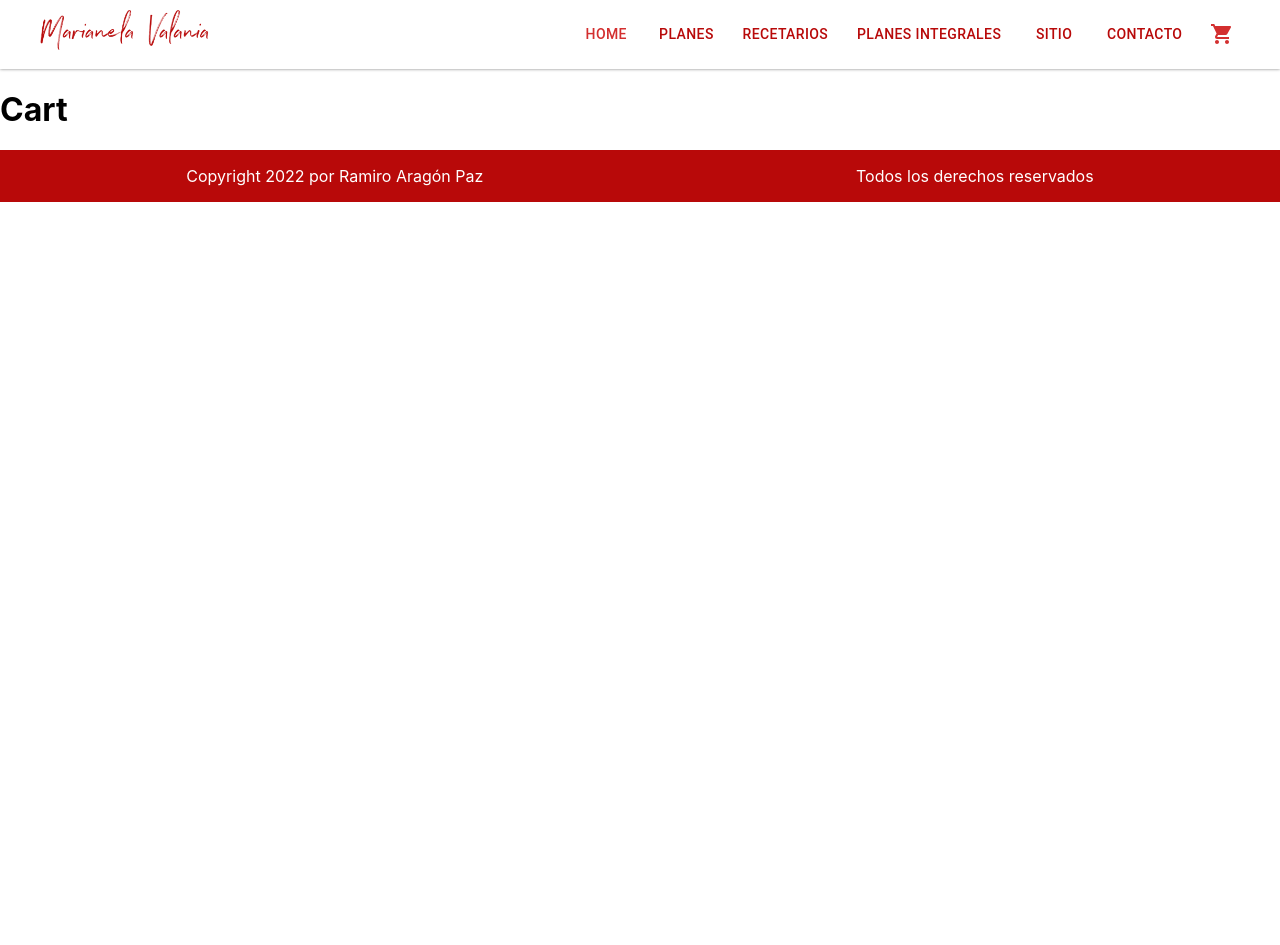
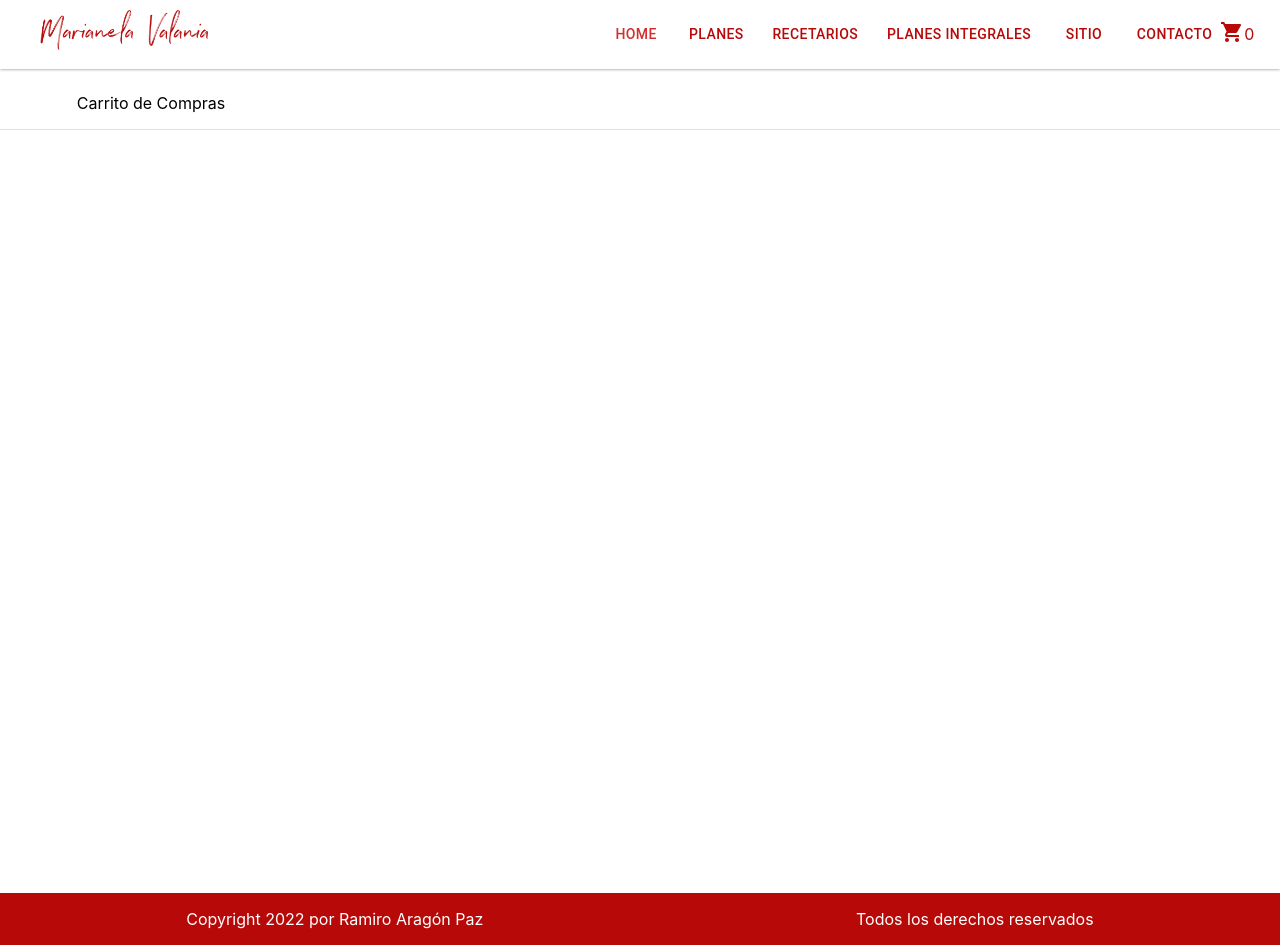
Before and after one commit to RamiroAragonPaz/ReactEcommerce, a React (Create React App) app: page /cart in a window 1280 px wide. Before the commit the page ends 800 px from the top, so only its background shows below. Built offline with nearby package versions, Linux system fonts and the light colour scheme.

Commit message:
context and cart

```diff
--- a/src/App.js
+++ b/src/App.js
@@ -5,21 +5,25 @@ import ItemListContainer from './components/ListProducts/ItemListContainer'
 import ItemList from './components/ListProducts/ItemList';
 import ItemDetailContainer from './components/ListProducts/ItemDetail/ItemDetailContainer'
 import { BrowserRouter, Routes, Route } from 'react-router-dom'
-
+import Cart from './components/Pages/Cart'
+//Context
+import { CartProvider } from './components/Context/CartContext'
 
 function App() {
   return (
     <div className="App">
       <BrowserRouter>
+        <CartProvider>
           <NavBar />
           <Routes>
           <Route path="/" element={<ItemListContainer />}/>
           <Route path="/:category" element={<ItemListContainer />}/>
           <Route path="/:category/:id" element={<ItemDetailContainer />}/>
           <Route path="/contacto" element={<h1> Formulario de Contacto</h1>}/>
-        <Route path="/cart" element={<h1>Cart</h1>}/>
+          <Route path="/cart" element={<Cart/>}/>
           <Route path="*" element={<h1>Error 404</h1>} />
           </Routes>
+          </CartProvider>
         <Footer />
       </BrowserRouter>
 
--- a/src/components/CardButtons/ItemCount.js
+++ b/src/components/CardButtons/ItemCount.js
@@ -2,7 +2,7 @@ import React, { useState, useEffect } from 'react';
 import Button from '@mui/material/Button';
 import ItemDetailContainer from '../ListProducts/ItemDetail/ItemDetailContainer';
 import Item from '../ListProducts/Item';
-import { Link } from 'react-router-dom'
+
 
 
 export default function ItemCount ({ action1, action2, action3 }) {
@@ -11,7 +11,7 @@ export default function ItemCount ({ action1, action2, action3 }) {
         <div className="buttons">
             <Button color="error"  onClick={action3}>-</Button>
             <div className="cart-add">
-            <Link to={`/cart`}><Button variant="contained" color="error" onClick={action1}>Comprar</Button></Link>
+            <Button variant="contained" color="error" onClick={action1}>Comprar</Button>
             </div>
             <Button color="error" onClick={action2}>+</Button>
         </div>
--- a/src/components/Cards/Cards.js
+++ b/src/components/Cards/Cards.js
@@ -9,6 +9,8 @@ import ItemCount from '../CardButtons/ItemCount';
 import ItemDetail from '../ListProducts/ItemDetail/ItemDetailContainer'
 import { Link } from 'react-router-dom'
 import Button from '@mui/material/Button';
+import { CartContext } from '../Context/CartContext'
+import { useContext } from 'react'
 
 const bull = (
   <Box
@@ -21,6 +23,9 @@ const bull = (
 
 export default function BasicCard( {data} ) {
   const { title, description, category,  price, duration, image, id, stock, initial} = data
+
+  const { cartProducts, addProducts} = useContext(CartContext)
+
   return (
 
     <Card className="card" sx={{ minWidth: 275 }}>
--- /dev/null
+++ b/src/components/Context/CartContext.js
@@ -0,0 +1,24 @@
+import { createContext, useState } from 'react';
+
+const CartContext = createContext();
+const CartProvider = ({children}) => {
+
+    const [cartProducts, setCartProducts] = useState([])
+    const addProducts = (product) => {
+        setCartProducts(cartProducts => [...cartProducts, product])
+        }
+
+    const data = {
+        cartProducts,
+        addProducts
+        }
+
+    return (
+        <CartContext.Provider value={data} >
+            {children}
+        </CartContext.Provider>
+    )
+}
+
+export { CartProvider }
+export { CartContext }
--- a/src/components/ListProducts/Item.js
+++ b/src/components/ListProducts/Item.js
@@ -59,7 +59,7 @@ const Item = [
     },
     {
         id: 6,
-        category: "PlanesIntegrales",
+        category: "Planesintegrales",
         image: '_DSC6175 copia.jpg',
         title: "Plan Integral",
         duration: "3 Meses",
--- a/src/components/ListProducts/ItemDetail/ItemDetail.js
+++ b/src/components/ListProducts/ItemDetail/ItemDetail.js
@@ -1,15 +1,30 @@
-import React, { useState, useEffect } from 'react'
+import React, { useState, useEffect, useContext } from 'react'
 import './ItemDetail.css'
 import { useParams } from 'react-router-dom';
 import Item from '../Item'
 import ItemCount from '../../CardButtons/ItemCount';
-
+import { CartContext } from '../../Context/CartContext'
 
 const ItemDetails = ({data}) => {
     const { id }  = useParams()
     const [product, setProduct] = useState({})
     const { title, description, price, duration, image, stock, initial } = product
     const [count, setCount] = useState(0)
+
+    const { cartProducts, addProducts } = useContext(CartContext)
+
+
+    const addOnCart = () => {
+
+        if (count > 0 ){
+            console.log("cart:", cartProducts)
+            addProducts(product)
+        } else if (count <= 0 ){
+            alert("No elegiste la cantidad de tu producto")
+        }
+    }
+
+
 
     useEffect( () => {
         filterProductById(Item , id)
@@ -23,7 +38,7 @@ const ItemDetails = ({data}) => {
         })
     }
 
-console.log(count)
+
 
     const addItem = () => {
         if (count < stock) {
@@ -40,12 +55,7 @@ console.log(count)
 
     const onAdd = () => {
 
-        if (count > 0 ){
-            console.log ('topu')
-            alert("Elegiste: " + count + " " + title);
-        } else if (count <= 0 ){
-            alert("No elegiste la cantidad de tu producto")
-        }
+
 }
 
     return (
@@ -59,7 +69,7 @@ console.log(count)
                     <p className='detail-descriptiontitle'>Cantidad: {count}</p>
                     <p className='detail-descriptiontitle'>Descripción:</p>
                     <p className='detail-description'>{description}</p>
-                    <ItemCount action1={onAdd} action2={addItem} action3={removeItem} data={product}/>
+                    <ItemCount action1={addOnCart} action2={addItem} action3={removeItem} data={product}/>
                 </div>
             </div>
 
--- a/src/components/NavBar/CarWidget.js
+++ /dev/null
@@ -1,11 +0,0 @@
-import React from 'react'
-import Button from '@mui/material/Button';
-import ShoppingCartIcon from '@mui/icons-material/ShoppingCart';
-
-const CarWidget = () =>{
-    return (
-        <Button  color="error"><ShoppingCartIcon className="cart" color="error" /></Button>
-    )
-}
-
-export default CarWidget;
--- /dev/null
+++ b/src/components/NavBar/CartWidget.css
@@ -0,0 +1,28 @@
+.cart{
+    display: flex;
+    align-items: baseline;
+    margin: 0;
+    align-self: center;
+  }
+.cart-text{
+    align-self: center;
+    margin: 0;
+    color: #b80909
+}
+.cart-image{
+  margin-right: 2vw;
+  max-height: 20vh ;
+}
+.carrito{
+  min-height: 100vh;
+}
+.carrito li{
+  margin:  0vh 0 0vh 5vw;
+}
+.title{
+  margin: 3vh 0 2vh 6vw;
+}
+.texto{
+
+  margin: 0 5vw 0 0vw;
+}
--- /dev/null
+++ b/src/components/NavBar/CartWidget.js
@@ -0,0 +1,23 @@
+import React from 'react'
+import ShoppingCartIcon from '@mui/icons-material/ShoppingCart';
+import { useContext } from 'react'
+import { CartContext } from '../Context/CartContext'
+import { Link } from 'react-router-dom'
+import './CartWidget.css'
+
+const CartWidget = () =>{
+    const { cartProducts } = useContext(CartContext)
+    const carrito = () => {
+        console.log('cart:', cartProducts)
+    }
+    return (
+        <div className='cart' color="error">
+            <Link to={`/cart`}>
+                <ShoppingCartIcon />
+                </Link>
+                <p className='cart-text'>{cartProducts.length}</p>
+
+        </div>
+    )
+}
+export default CartWidget
--- a/src/components/NavBar/NavBar.css
+++ b/src/components/NavBar/NavBar.css
@@ -5,10 +5,11 @@ header{
     justify-content: space-between;
     box-shadow: 0 0 3px #00000082;
   }
-  ul {
+  .ulNavbar {
     display: flex;
     list-style: none;
     margin-right: 2vw;
+    align-items: flex-start;
   }
   li{
     margin-left: 1vw;
@@ -17,9 +18,6 @@ header{
     width: 15vw;
     margin-left: 2vw;
   }
-  .cart{
-    align-self: center;
-  }
   a {
     text-decoration: none;
     color: #b80909
--- a/src/components/NavBar/NavBar.js
+++ b/src/components/NavBar/NavBar.js
@@ -1,7 +1,7 @@
 import React from 'react'
 import Button from '@mui/material/Button';
 import './NavBar.css';
-import CarWidget from './CarWidget';
+import CartWidget from './CartWidget';
 import { Link } from 'react-router-dom'
 
 
@@ -15,14 +15,14 @@ function NavBar() {
             <div className='container-logo'>
                 <Link to={"/"} ><img src='nombre444.png' className='img-header' /></Link>
             </div>
-            <ul className='navbar'>
+            <ul className='navbar ulNavbar'>
                 <li><Button color="error">Home</Button></li>
                 <li>< Button color="error"><Link to={"/Planes"}>Planes</Link></Button></li>
                 <li>< Button color="error"><Link to={"/Recetarios"}>Recetarios</Link></Button></li>
-                <li>< Button color="error"><Link to={"/PlanesIntegrales"}>Planes Integrales</Link></Button></li>
+                <li>< Button color="error"><Link to={"/Planesintegrales"}>Planes Integrales</Link></Button></li>
                 <li><Button color="error"><a href="http://maruvalanianutricion.com.ar/#unPocoDeMi" target="_blank">Sitio</a></Button></li>
                 <li><Button color="error"><Link to={"/contacto"}>Contacto</Link></Button></li>
-                <CarWidget />
+                <CartWidget />
             </ul>
         </header>
     )
--- /dev/null
+++ b/src/components/Pages/Cart.js
@@ -0,0 +1,41 @@
+import React from 'react'
+import { useContext } from 'react'
+import { CartContext } from '../Context/CartContext'
+import MenuItem from '@mui/material/MenuItem';
+import Divider from '@mui/material/Divider';
+import DeleteIcon from '@mui/icons-material/Delete';
+
+const Cart = () => {
+
+    const { cartProducts } = useContext(CartContext)
+
+    const Delete = () => {
+        console.log("click en eliminar")
+    }
+
+    return (
+        <div className='carrito'>
+            <p className="title">Carrito de Compras</p>
+            <Divider />
+            {cartProducts.map( (cartProduct) => {
+            return(
+                    <MenuItem className='carrito-items' key={cartProduct.id}>
+                        <div>
+                            <img className='cart-image' src={`./${cartProduct.image}`} />
+                        </div>
+                        <div >
+                            <p>{cartProduct.title}</p>
+                            <p className='texto'>{cartProduct.description}</p>
+                            <span>$ {cartProduct.price}</span>
+                        </div>
+                        <div>
+                            <DeleteIcon onClick={Delete}/>
+                        </div>
+                    </MenuItem>
+                )
+            })}
+        </div>
+    )
+}
+
+export default Cart
```
Lines whose indentation alone changed are shown as unchanged.
